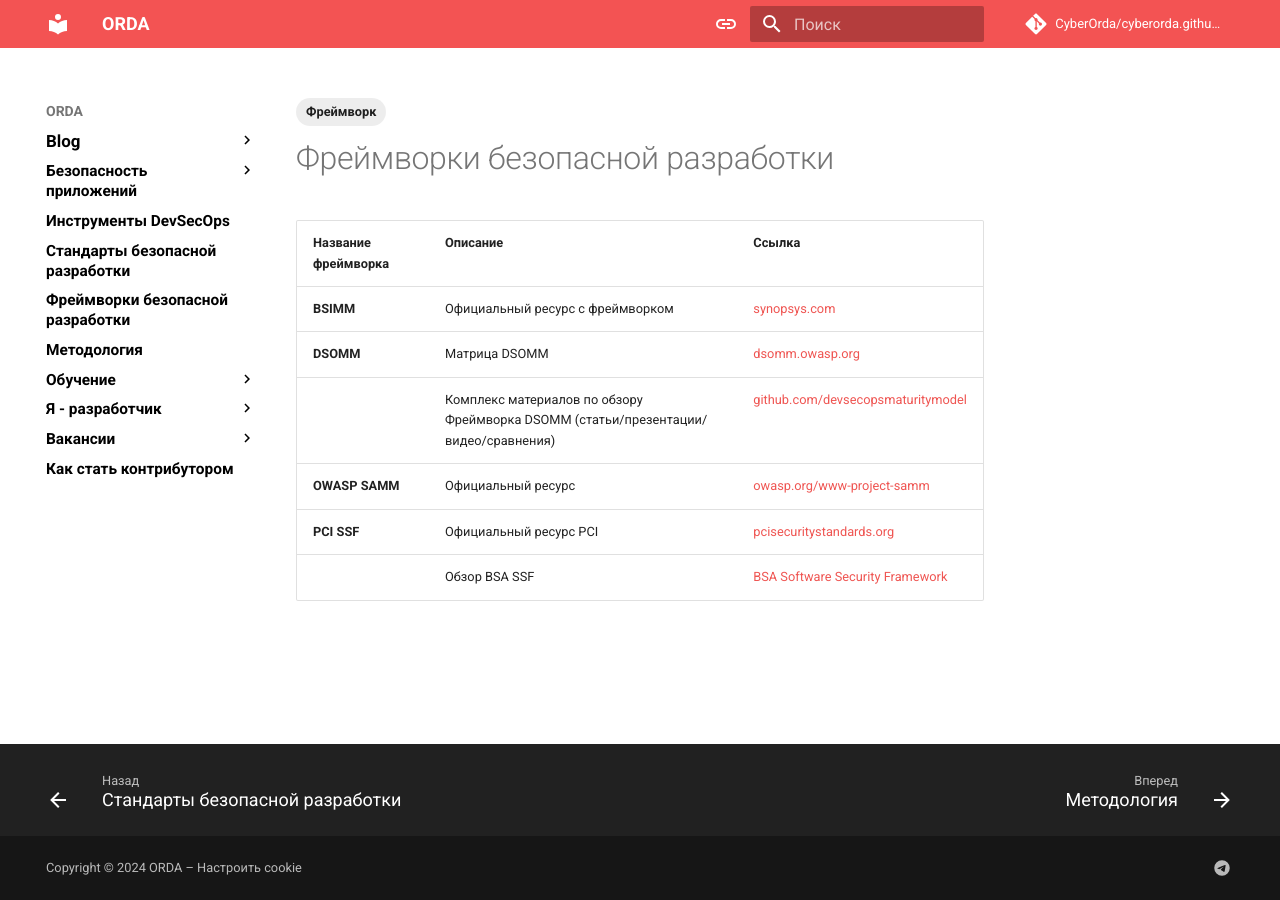
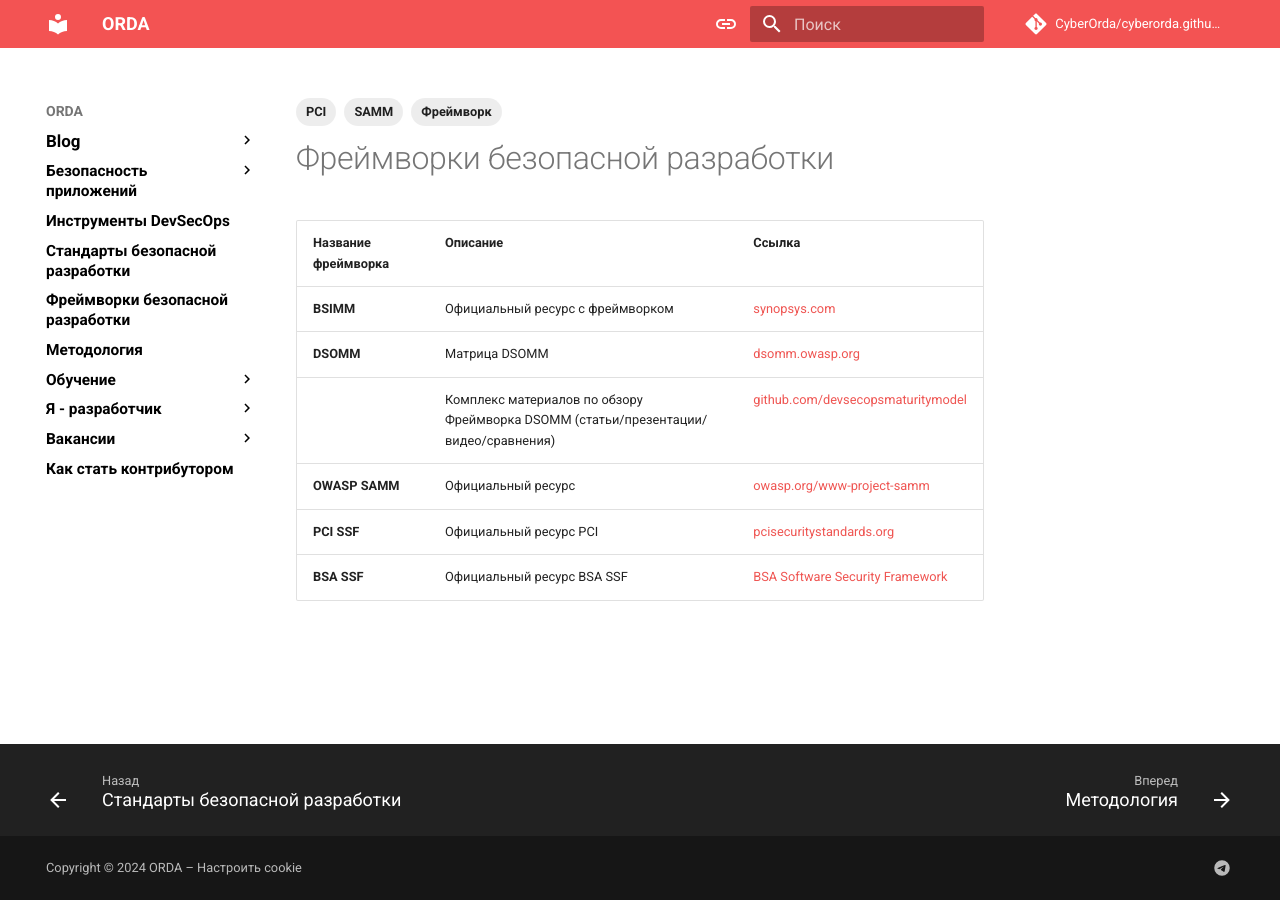
Before and after one commit to CyberOrda/cyberorda.github.io, an MkDocs documentation site: the page built from docs/frameworks.md, in a window 1280 px wide. Built offline with MkDocs 1.6.1 and Material for MkDocs 9.7.7, drawn with Linux system fonts in a browser that asks for light colours; comment, search, counter and statistics services are not loaded.

Commit message:
FIX frameworks.md

```diff
--- a/docs/frameworks.md
+++ b/docs/frameworks.md
@@ -3,6 +3,8 @@
   - feedback
 tags:
   - Фреймворк
+  - SAMM
+  - PCI
 ---
 
 # Фреймворки безопасной разработки
@@ -14,4 +16,4 @@
 |  | Комплекс материалов по обзору Фреймворка DSOMM (статьи/презентации/видео/сравнения) | [github.com/devsecopsmaturitymodel](https://github.com/devsecopsmaturitymodel/DevSecOps-MaturityModel) |
 | **OWASP SAMM** | Официальный ресурс | [owasp.org/www-project-samm](https://owasp.org/www-project-samm/) |
 | **PCI SSF** | Официальный ресурс PCI | [pcisecuritystandards.org](https://www.pcisecuritystandards.org/document_library/) |
-|  | Обзор BSA SSF | [BSA Software Security Framework](https://www.bsa.org/files/reports/bsa_software_security_framework_web_final.pdf) |
+| **BSA SSF** | Официальный ресурс BSA SSF |[BSA Software Security Framework](https://www.bsa.org/files/reports/bsa_software_security_framework_web_final.pdf) |
```
